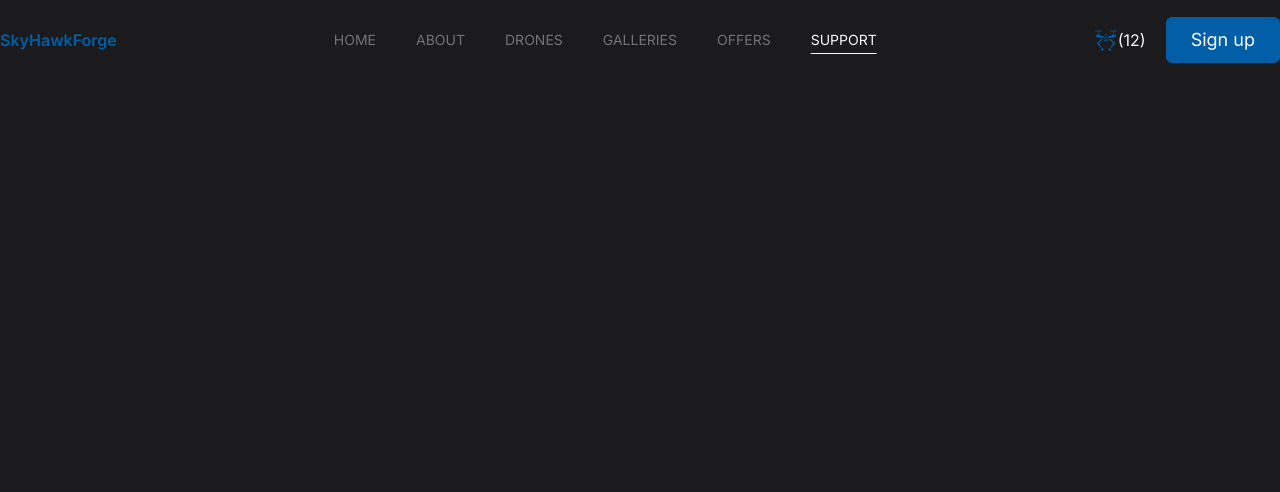
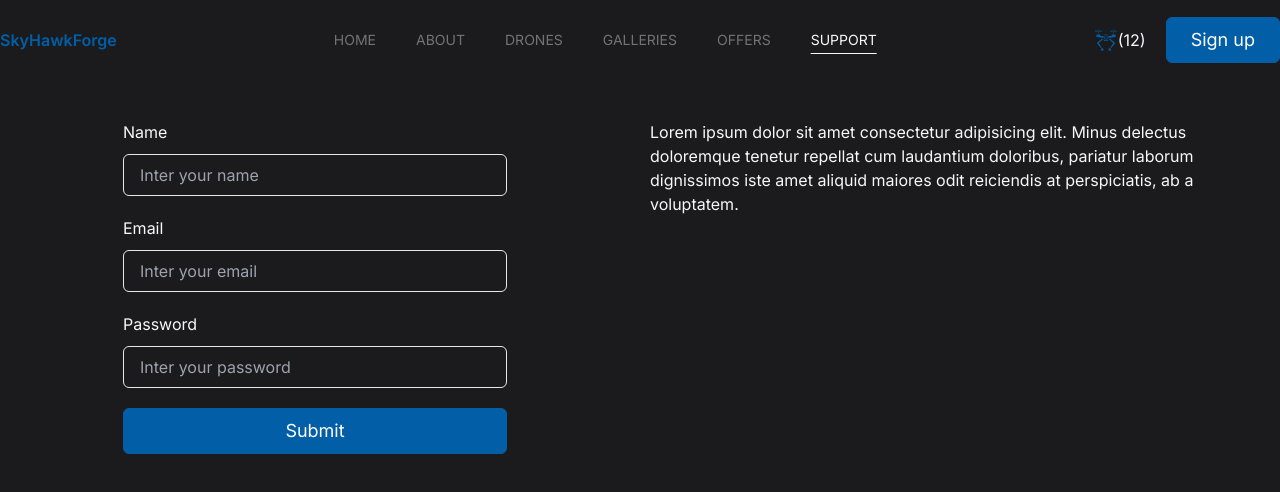
Before and after one commit to Hossain-A1/skyhwakforge-frontend, a Next.js app: page /support in a window 1280 px wide. Shown: the top 492 px of the page. Built offline with nearby package versions, Linux system fonts and the light colour scheme.

Commit message:
support form added

```diff
--- /dev/null
+++ b/app/drones-page/[id]/_component/DroneitemSection.tsx
@@ -0,0 +1,105 @@
+"use client";
+import { CurrencyFormatter } from "@/components/shared/CurrencyFormatter";
+import Review from "@/components/shared/Review";
+import { buttonVariants } from "@/components/ui/Button";
+import { cn } from "@/libs/utils";
+import { droneType } from "@/types/drone.type";
+import Image from "next/image";
+import Link from "next/link";
+import { useState } from "react";
+
+interface DroneDetailsPageProps {
+  item: droneType;
+}
+
+const DroneitemSection: React.FC<DroneDetailsPageProps> = ({ item }) => {
+  const [isChangeImage, setIsChangeImage] = useState(item.images[0]);
+  return (
+    <section className='space-y-10'>
+      <div className=' grid lg:grid-cols-2 grid-cols-1 gap-5'>
+        <div className='left flex flex-col items-center gap-5'>
+          <div className='details-image h-[26rem] w-[28rem]  shadow-sm shadow-blue group'>
+            <Image
+              src={isChangeImage}
+              alt={item.title}
+              height={720}
+              width={1080}
+              priority
+              className='h-full w-full object-cover group-hover:scale-110 eq'
+            />
+          </div>
+
+          <div className='flex justify-center gap-5'>
+            {item.images.map((image, i) => (
+              <div key={i} className=''>
+                <div className='details-image h-[6rem] w-[6rem]  border-2  hover:border-dotted eq'>
+                  <Image
+                    src={image}
+                    alt={item.title}
+                    height={720}
+                    width={1080}
+                    priority
+                    className='h-full w-full object-cover cursor-pointer'
+                    onClick={() => setIsChangeImage(image)}
+                  />
+                </div>
+              </div>
+            ))}
+          </div>
+        </div>
+
+        <div className='right '>
+          <div className='flex flex-col items-start gap-5'>
+            <h2 className='text-3xl font-semibold'>{item.title}</h2>
+            <div className='flex gap-2 items-center'>
+              <span className='text-light'>{item.rating}</span>
+              <Review rate={item} />
+              <span className='text-light'>(343)</span>
+            </div>
+
+            <p>
+              Real Products with a one-year guarantee and an easy 15-day return
+              option. Quick delivery in 2-4 days, and the price includes taxes.
+            </p>
+            <h2 className=' text-lg flex items-center j'>
+              <span className='text-4xl text-green-700'>•</span> In stock
+            </h2>
+
+            <div className='cart w-full h-full flex justify-between  items-center'>
+              <div>
+                <span>{<CurrencyFormatter amount={item.price} />}</span>
+              </div>
+              <div>
+                <Link
+                  href={""}
+                  className={cn(
+                    buttonVariants({ variant: "secondary" ,size:"full"}),
+                    "text-center"
+                  )}
+                >
+                  Add to Cart
+                </Link>
+              </div>
+            </div>
+          </div>
+        </div>
+      </div>
+
+      <div className='about-item grid lg:grid-cols-2 grid-cols-1 gap-5 border-t '>
+        <div>
+          <span>{item.about.substring(0, 700)}...</span>
+        </div>
+        <div>
+          <p>
+            Lorem ipsum dolor sit amet consectetur adipisicing elit. Esse, ullam
+            ea eveniet nihil, unde ducimus provident sapiente excepturi
+            veritatis, maxime nobis vel fugit nesciunt deleniti omnis atque eum
+            est. Ratione.
+          </p>
+        </div>
+      </div>
+    </section>
+  );
+};
+
+export default DroneitemSection;
--- /dev/null
+++ b/app/drones-page/[id]/page.tsx
@@ -0,0 +1,34 @@
+"use client";
+import Button from "@/components/ui/Button";
+import Error from "@/components/ui/Error";
+import Loading from "@/components/ui/Loading";
+import useFetch from "@/hooks/useFetch";
+import { useRouter } from "next/navigation";
+import DroneitemSection from "./_component/DroneitemSection";
+
+const DroneDetailsPage = ({ params }: { params: { id: string } }) => {
+  const {
+    data: droneItem,
+    isLoading,
+    error,
+  } = useFetch(`/api/drones/${params.id}`);
+  const router = useRouter();
+  return (
+    <main className='container sp mt-20'>
+      {isLoading && (
+        <div className='min-h-screen flex items-center justify-center'>
+          <Loading isLoading={isLoading} />
+        </div>
+      )}
+      {error && (
+        <div className='min-h-screen flex flex-col items-center justify-center gap-2.5'>
+          <Error error={error.message} />
+          <Button onClick={() => router.back()}>Go Back</Button>
+        </div>
+      )}
+      {droneItem && <DroneitemSection item={droneItem} />}
+    </main>
+  );
+};
+
+export default DroneDetailsPage;
--- a/app/layout.tsx
+++ b/app/layout.tsx
@@ -3,6 +3,7 @@ import { Inter } from 'next/font/google'
 import './globals.css'
 import Navber from '@/components/Navber'
 import { cn } from '@/libs/utils'
+import { Toaster } from 'react-hot-toast'
 
 const inter = Inter({ subsets: ['latin'] })
 
@@ -19,6 +20,7 @@ export default function RootLayout({
   return (
     <html lang="en">
       <body className={cn(inter.className, 'bg-dark text-light')}>
+        <Toaster/>
         <Navber/>
         {children}</body>
     </html>
--- a/components/Drones.tsx
+++ b/components/Drones.tsx
@@ -17,9 +17,7 @@ interface DronesPops {
 }
 const Drones: React.FC<DronesPops> = ({ native }) => {
   const { data: drones, isLoading, error } = useFetch("/api/drones");
-  if (drones) {
-    console.log(drones);
-  }
+
   return (
     <section className='container sp mt-20 space-y-5'>
       <SectionTitle
--- a/components/Support.tsx
+++ b/components/Support.tsx
@@ -1,8 +1,65 @@
+"use client";
+import { useState } from "react";
+import Button from "./ui/Button";
 
 const Support = () => {
+  const [loading, setLoading] = useState<boolean>(false);
   return (
-    <div>Support</div>
-  )
-}
+    <main className='sp container mt-10 '>
+      <section className='grid lg:grid-cols-2 grid-cols-1 gap-5'>
+        <div className='flex flex-col items-center h-full w-full'>
+          <form className='h-full w-[20rem] xl:w-[24rem] space-y-5'>
+            <div className='flex flex-col gap-2.5  w-full'>
+              <label htmlFor='name'>Name</label>
+              <input
+                required
+                type='text'
+                id='name'
+                placeholder='Inter your name'
+                className='px-4 py-2 outline-none bg-transparent border focus:border-blue rounded-md eq'
+              />
+            </div>
+            <div className='flex flex-col gap-2.5  w-full'>
+              <label htmlFor='email'>Email</label>
+              <input
+                required
+                type='email'
+                id='email'
+                placeholder='Inter your email'
+                className='px-4 py-2 outline-none bg-transparent border focus:border-blue rounded-md eq'
+              />
+            </div>
+            <div className='flex flex-col gap-2.5  w-full'>
+              <label htmlFor='password'>Password</label>
+              <input
+                required
+                type='password'
+                id='password'
+                placeholder='Inter your password'
+                className='px-4 py-2 outline-none bg-transparent border focus:border-blue rounded-md eq'
+              />
+            </div>
+            <div className=''>
+              <Button
+                variant='secondary'
+                type={"submit"}
+                isLoading={loading}
+                size='full'
+              >
+                Submit
+              </Button>
+            </div>
+          </form>
+        </div>
+        <div>
+          Lorem ipsum dolor sit amet consectetur adipisicing elit. Minus
+          delectus doloremque tenetur repellat cum laudantium doloribus,
+          pariatur laborum dignissimos iste amet aliquid maiores odit reiciendis
+          at perspiciatis, ab a voluptatem.
+        </div>
+      </section>
+    </main>
+  );
+};
 
-export default Support
+export default Support;
--- a/components/ui/Button.tsx
+++ b/components/ui/Button.tsx
@@ -1,6 +1,7 @@
 import { cn } from "@/libs/utils";
 import { VariantProps, cva } from "class-variance-authority";
 import { Loader2 } from "lucide-react";
+
 
 export const buttonVariants = cva(
   "eq inline-block whitespace-nowrap  rounded-md border px-6 py-2 text-center text-lg disabled:cursor-default disabled:border-gray disabled:bg-gray disabled:text-black",
@@ -25,6 +26,7 @@ export const buttonVariants = cva(
     defaultVariants: {
       variant: "primary",
       size: "auto",
+
     },
   }
 );
@@ -50,6 +52,7 @@ const Button: React.FC<ButtonProps> = ({
       onClick={onClick}
       type={type}
       disabled={disabled || isLoading}
+
       {...props}
       className={cn(
         buttonVariants({ variant, size }),
--- a/package.json
+++ b/package.json
@@ -16,6 +16,7 @@
     "next": "14.0.3",
     "react": "^18",
     "react-dom": "^18",
+    "react-hot-toast": "^2.4.1",
     "react-icons": "^4.12.0",
     "react-spinners": "^0.13.8",
     "swr": "^2.2.4",
```
Also changed, not shown: 1 other file (tests, documents, lock files or other folders).
